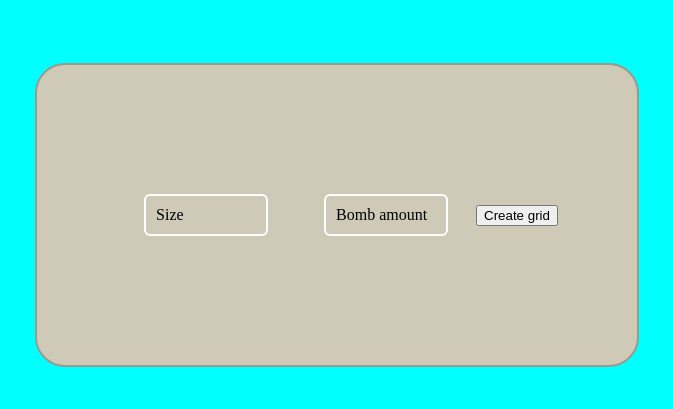
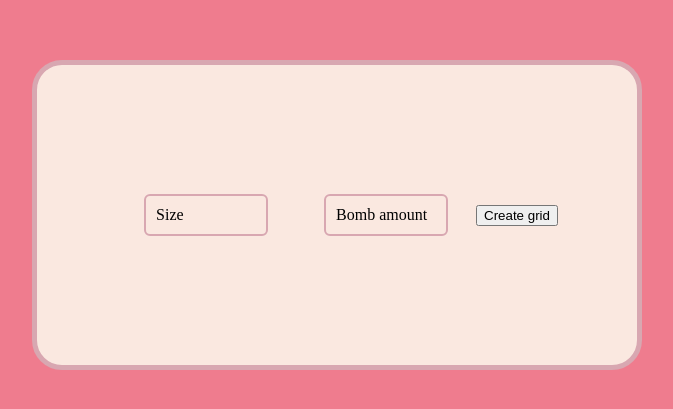
Before and after one commit to Arminmow/Minesweeper, a plain HTML site: page index.html in a window 1280 px wide. Shown: the part 185-594 px from the top of the page, without its empty margins (303-976 px from the left). Drawn offline with Linux system fonts and the light colour scheme.

Commit message:
changed style

```diff
--- a/assets/style.css
+++ b/assets/style.css
@@ -6,7 +6,7 @@ body {
 }
 
 .main {
-    background-color: aqua;
+    background-color: #EF7C8E;
     max-width: 100vw;
     height: 100vh;
     display: flex;
@@ -60,8 +60,8 @@ body {
     align-items: center;
     width: 600px;
     height: 300px;
-    background-color: #cecab7;
-    border: 2px solid #9c998d;
+    background-color: #FAE8E0;
+    border: 5px solid #D8A7B1;
     border-radius: 30px;
 }
 
@@ -75,9 +75,9 @@ body {
     border: none;
     border-radius: 4px;
     font: inherit;
-    color: #fff;
+    color: black;
     background-color: transparent;
-    outline: 2px solid #fff;
+    outline: 2px solid #D8A7B1;
     width: 100px;
 }
 
@@ -92,7 +92,7 @@ body {
 .input:valid+.input-label{
     transform: translate(10px, -14px) scale(.8);
     padding-inline: 5px;
-    background-color: #cecab7;
+    background-color: #FAE8E0;
 }
 .input:is(:focus, :valid){
     outline-color: #9c998d;
```
